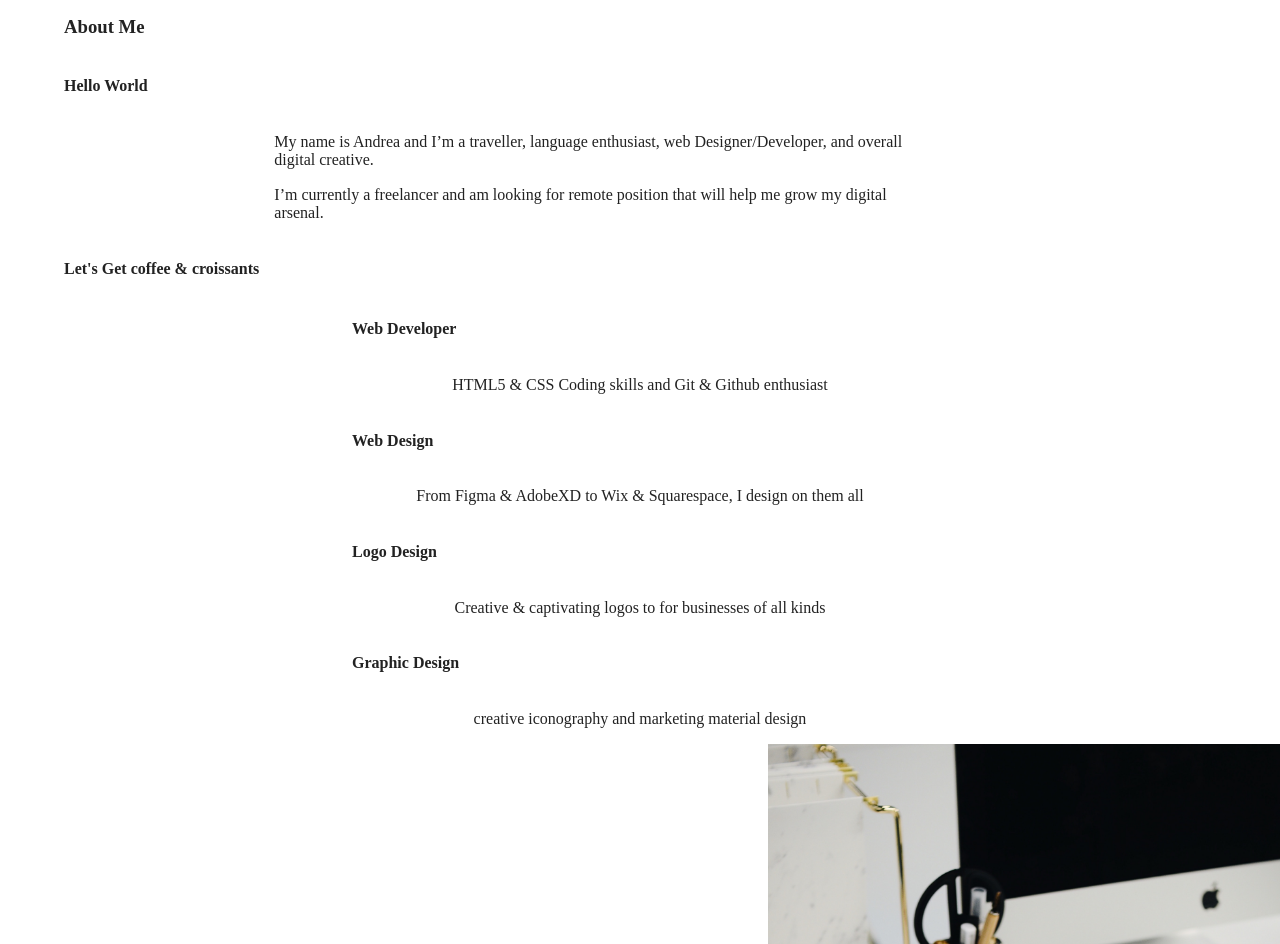
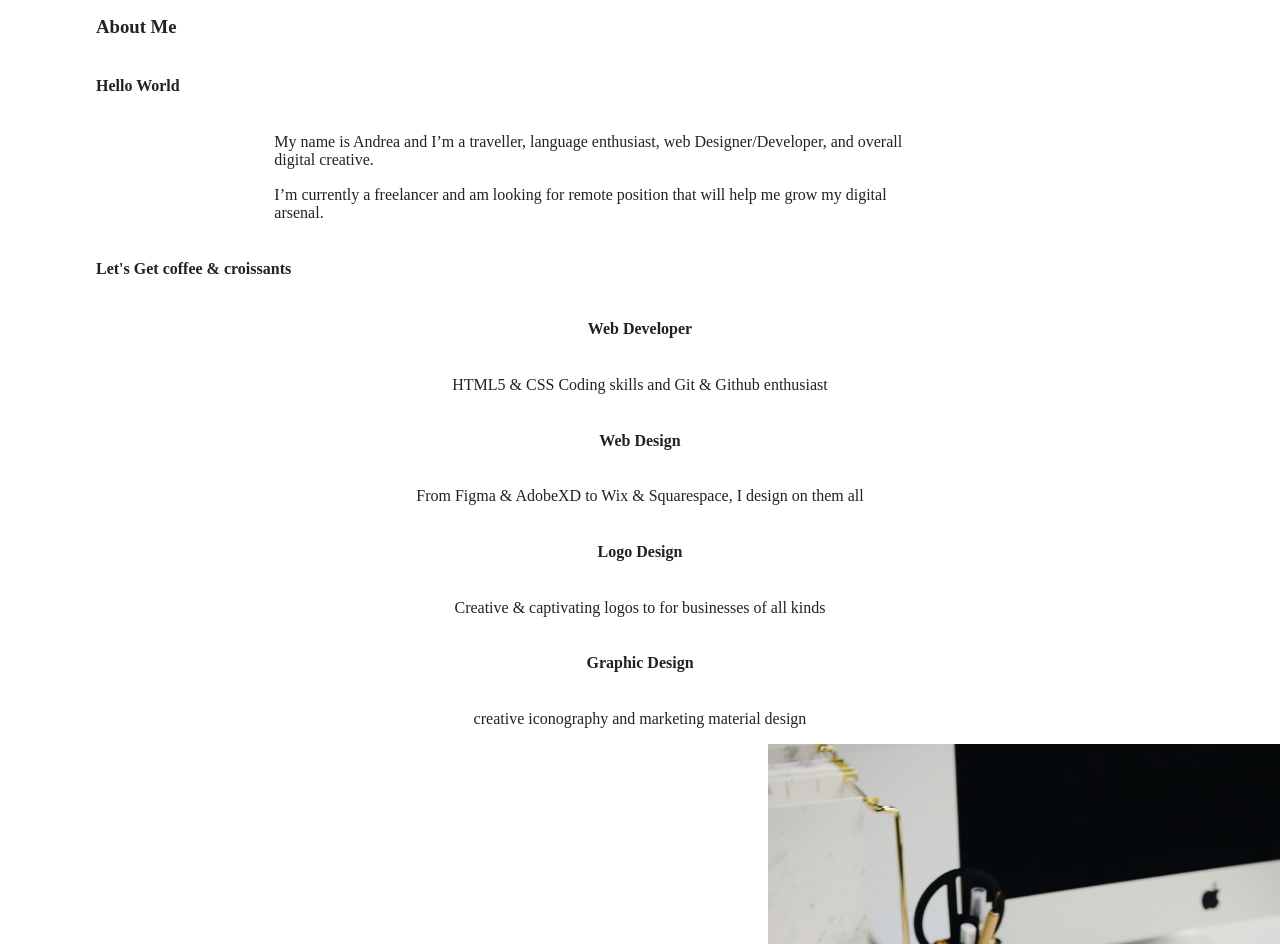
Before and after one commit to andreahm96/portfolio-site, a website built with Parcel: page index.html in a window 1280 px wide. Shown: the part 551-1495 px from the top of the page. Built offline with nearby package versions, Linux system fonts and the light colour scheme.

Commit message:
adjusted content wrapper width

```diff
--- a/css/main.css
+++ b/css/main.css
@@ -93,7 +93,7 @@ textarea {
       justify-content: center;
       align-items: center;
       flex-flow: row wrap;
-      width:90%;
+      width:85%;
      }
   h1{
 
@@ -228,6 +228,7 @@ textarea {
   justify-content: center;
   align-items: center;
   flex-flow: row wrap;
+  text-align: center;
 }
 
 /******************* ADDITIONAL **********************/
```
